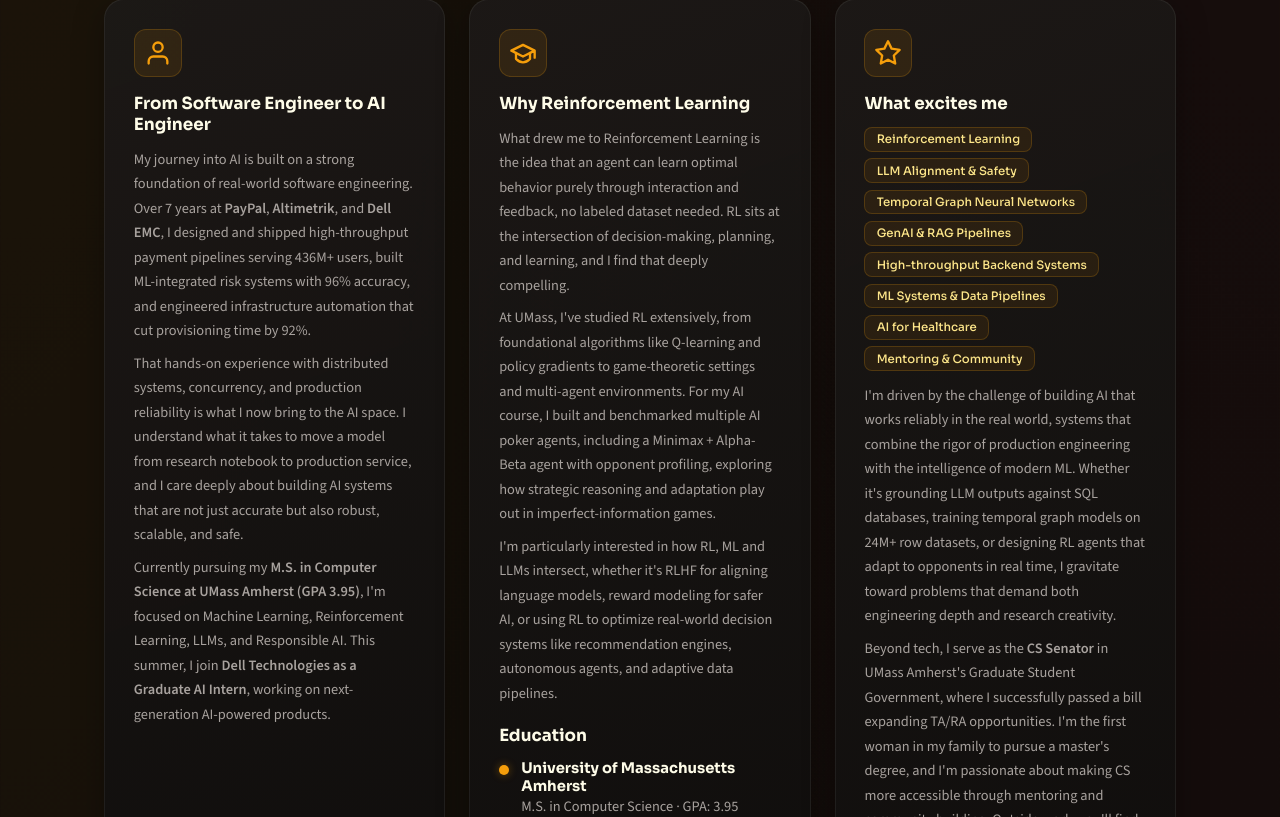
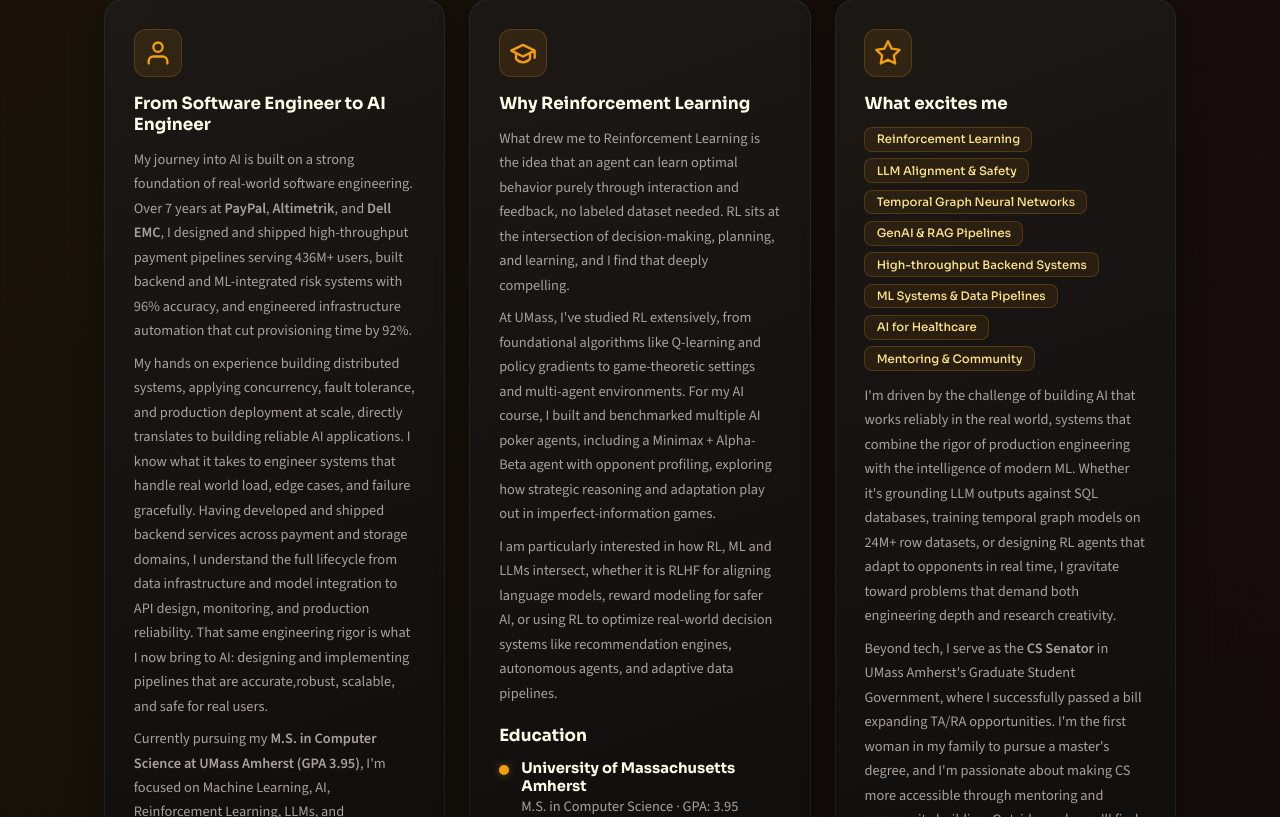
Before and after one commit to swanky-rt/personal_portfolio, a React (Vite) app: page / in a window 1280 px wide. Shown: the part 1023-1840 px from the top of the page. Built offline with nearby package versions, Linux system fonts and the light colour scheme.

Commit message:
Update About.jsx

```diff
--- a/src/components/About.jsx
+++ b/src/components/About.jsx
@@ -25,19 +25,22 @@ I focus on building AI that is reliable, secured, grounded, and actually useful
               software engineering. Over 7 years at <strong>PayPal</strong>,{" "}
               <strong>Altimetrik</strong>, and <strong>Dell EMC</strong>, I designed
               and shipped high-throughput payment pipelines serving 436M+ users,
-              built ML-integrated risk systems with 96% accuracy, and engineered
+              built backend and ML-integrated risk systems with 96% accuracy, and engineered
               infrastructure automation that cut provisioning time by 92%.
             </p>
             <p>
-              That hands-on experience with distributed systems, concurrency, and
-              production reliability is what I now bring to the AI space. I understand
-              what it takes to move a model from research notebook to production service,
-              and I care deeply about building AI systems that are not just accurate but
-              also robust, scalable, and safe.
+              My hands on experience building distributed systems, applying concurrency,
+              fault tolerance, and production deployment at scale, directly translates
+              to building reliable AI applications. I know what it takes to engineer
+              systems that handle real world load, edge cases, and failure gracefully.
+              Having developed and shipped backend services across payment and storage domains,
+              I understand the full lifecycle from data infrastructure and model integration
+              to API design, monitoring, and production reliability. That same engineering rigor
+              is what I now bring to AI: designing and implementing pipelines that are accurate,robust, scalable, and safe for real users.
             </p>
             <p>
               Currently pursuing my <strong>M.S. in Computer Science at UMass
-              Amherst (GPA 3.95)</strong>, I'm focused on Machine Learning,
+              Amherst (GPA 3.95)</strong>, I'm focused on Machine Learning, AI,
               Reinforcement Learning, LLMs, and Responsible AI. This summer, I join{" "}
               <strong>Dell Technologies as a Graduate AI Intern</strong>, working on
               next-generation AI-powered products.
@@ -64,8 +67,8 @@ I focus on building AI that is reliable, secured, grounded, and actually useful
               play out in imperfect-information games.
             </p>
             <p>
-              I'm particularly interested in how RL, ML and LLMs intersect, whether
-              it's RLHF for aligning language models, reward modeling for safer AI,
+              I am particularly interested in how RL, ML and LLMs intersect, whether
+              it is RLHF for aligning language models, reward modeling for safer AI,
               or using RL to optimize real-world decision systems like
               recommendation engines, autonomous agents, and adaptive data pipelines.
             </p>
```
